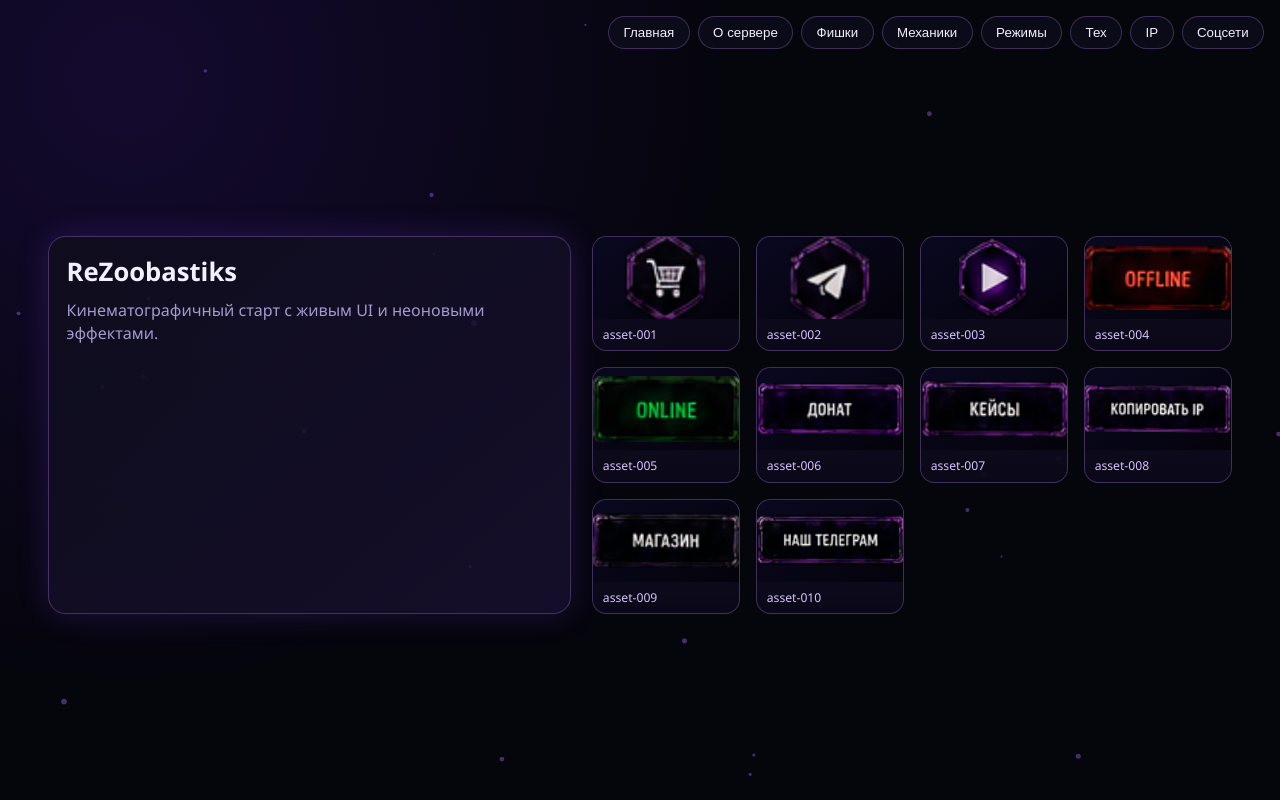
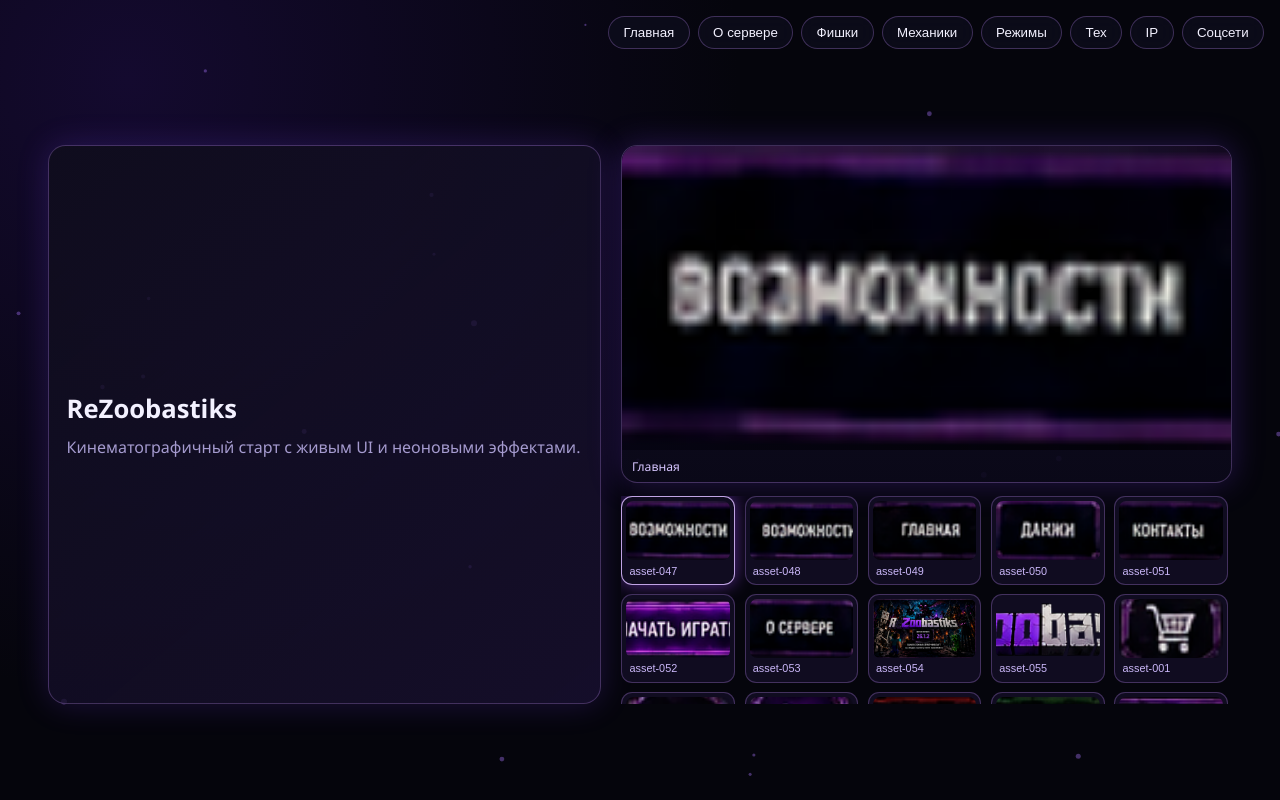
Before and after one commit to Z-oobastik-s/ReZoobastiks, a website built with Vite: page index.html in a window 1280 px wide. Built offline with nearby package versions, Linux system fonts and the light colour scheme; files whose address does not match are found by name.

Commit message:
Deploy ReZoobastiks 30.04.2026 21:50:13,00

```diff
--- a/src/components/scene-builder.ts
+++ b/src/components/scene-builder.ts
@@ -28,29 +28,60 @@ export function createSceneLayout(sections: SectionDefinition[], assets: VisualA
     const assetsPanel = document.createElement("div");
     assetsPanel.className = "scene-assets";
 
+    const heroAsset = assets[section.assetIndexes[0]];
+    const heroCard = document.createElement("figure");
+    heroCard.className = "asset-hero interactive";
+    heroCard.dataset.depth = "0.35";
+    const heroImage = document.createElement("img");
+    heroImage.className = "asset-hero__img";
+    heroImage.alt = heroAsset?.alt ?? section.title;
+    heroImage.draggable = false;
+    const heroCaption = document.createElement("figcaption");
+    heroCaption.textContent = section.label;
+    if (heroImage && heroAsset) {
+      heroImage.dataset.src = heroAsset.src;
+    }
+    heroCard.append(heroImage, heroCaption);
+    assetsPanel.append(heroCard);
+
+    const strip = document.createElement("div");
+    strip.className = "asset-strip";
+
     section.assetIndexes.forEach((assetIndex, localIndex) => {
       const asset = assets[assetIndex];
       if (!asset) return;
 
-      const figure = document.createElement("figure");
-      figure.className = "asset-card interactive";
-      figure.style.setProperty("--asset-order", String(localIndex));
+      const button = document.createElement("button");
+      button.className = "asset-chip interactive";
+      button.type = "button";
+      button.dataset.assetSrc = asset.src;
+      button.dataset.assetAlt = asset.alt;
+      button.dataset.depth = "0.18";
+      button.innerHTML = `
+        <img class="asset-chip__img" alt="${asset.alt}" draggable="false" />
+        <span>${asset.id}</span>
+      `;
 
-      const img = document.createElement("img");
-      img.className = "asset-card__img";
-      img.dataset.src = asset.src;
-      img.alt = asset.alt;
-      img.loading = localIndex > 1 ? "lazy" : "eager";
-      img.decoding = "async";
-      img.draggable = false;
+      const img = button.querySelector<HTMLImageElement>(".asset-chip__img");
+      if (img) img.dataset.src = asset.src;
 
-      const caption = document.createElement("figcaption");
-      caption.textContent = `${asset.id}`;
+      if (localIndex === 0) button.classList.add("is-active");
 
-      figure.append(img, caption);
-      assetsPanel.append(figure);
+      button.addEventListener("click", () => {
+        const src = button.dataset.assetSrc;
+        const alt = button.dataset.assetAlt ?? "Preview";
+        if (heroImage && src) {
+          heroImage.src = src;
+          heroImage.alt = alt;
+        }
+        strip.querySelectorAll(".asset-chip").forEach((chip) => chip.classList.remove("is-active"));
+        button.classList.add("is-active");
+      });
+
+      strip.append(button);
     });
 
+    assetsPanel.append(strip);
     sectionNode.append(assetsPanel);
     root.append(sectionNode);
   });
--- a/src/core/scene-data.ts
+++ b/src/core/scene-data.ts
@@ -15,6 +15,14 @@ export const visualAssets: VisualAsset[] = manifest.map((entry, index) => ({
   src: sortedAssetFiles[index],
   alt: entry.original
 }));
+
+const folderIndexMap = new Map<string, number[]>();
+manifest.forEach((entry, index) => {
+  const folder = entry.original.includes("/") ? entry.original.split("/")[0] : "root";
+  const list = folderIndexMap.get(folder) ?? [];
+  list.push(index);
+  folderIndexMap.set(folder, list);
+});
 
 const sectionIds: SectionDefinition["id"][] = [
   "hero",
@@ -51,20 +59,21 @@ const descriptions = [
   "Telegram, Discord и актуальные новости сервера."
 ];
 
-const assetsPerSection = Math.ceil(visualAssets.length / sectionIds.length);
+const sectionAssets: Record<SectionDefinition["id"], number[]> = {
+  hero: [...(folderIndexMap.get("Logo and Navbar") ?? []), ...(folderIndexMap.get("Buttons") ?? [])],
+  about: [...(folderIndexMap.get("Service Blocks Screenshots Gallery") ?? [])],
+  features: [...(folderIndexMap.get("Feature Blocks") ?? []), ...(folderIndexMap.get("Decorative frames") ?? [])],
+  mechanics: [...(folderIndexMap.get("Mechanic Blocks") ?? []), ...(folderIndexMap.get("Icons Elements") ?? [])],
+  modes: [...(folderIndexMap.get("Icons Elements") ?? []), ...(folderIndexMap.get("Status panel") ?? [])],
+  tech: [...(folderIndexMap.get("Progress Bars") ?? []), ...(folderIndexMap.get("Connecting to the server") ?? [])],
+  connect: [...(folderIndexMap.get("Connecting to the server") ?? []), ...(folderIndexMap.get("Buttons") ?? [])],
+  social: [...(folderIndexMap.get("Service Blocks Screenshots Gallery") ?? []), ...(folderIndexMap.get("root") ?? [])]
+};
 
-export const sections: SectionDefinition[] = sectionIds.map((id, index) => {
-  const start = index * assetsPerSection;
-  const end = Math.min(start + assetsPerSection, visualAssets.length);
-  const assetIndexes = Array.from({ length: Math.max(end - start, 1) }, (_, i) => start + i).filter(
-    (assetIndex) => assetIndex < visualAssets.length
-  );
-
-  return {
-    id,
-    label: labels[index],
-    title: titles[index],
-    description: descriptions[index],
-    assetIndexes
-  };
-});
+export const sections: SectionDefinition[] = sectionIds.map((id, index) => ({
+  id,
+  label: labels[index],
+  title: titles[index],
+  description: descriptions[index],
+  assetIndexes: sectionAssets[id].length ? sectionAssets[id] : [index]
+}));
--- a/src/core/scene-engine.ts
+++ b/src/core/scene-engine.ts
@@ -64,16 +64,9 @@ export class SceneEngine {
   }
 
   private observeSections(): void {
-    const observer = new IntersectionObserver(
-      (entries) => {
-        entries.forEach((entry) => {
-          if (entry.isIntersecting) entry.target.classList.add("is-visible");
-        });
-      },
-      { threshold: 0.3 }
-    );
-
-    this.sections.forEach((section) => observer.observe(section));
+    this.sections.forEach((section, index) => {
+      if (index <= 1) section.classList.add("is-visible");
+    });
   }
 
   scrollTo(index: number): void {
@@ -95,6 +88,8 @@ export class SceneEngine {
     if (next !== this.current) {
       this.current = next;
       this.updateNav();
+      this.updateSectionVisibility();
+      window.dispatchEvent(new CustomEvent("scene:change", { detail: { index: this.current } }));
     }
     this.raf = window.requestAnimationFrame(this.animate);
     this.ticking = true;
@@ -106,6 +101,12 @@ export class SceneEngine {
     });
   }
 
+  private updateSectionVisibility(): void {
+    this.sections.forEach((section, index) => {
+      section.classList.toggle("is-visible", Math.abs(index - this.current) <= 1);
+    });
+  }
+
   destroy(): void {
     if (this.ticking) {
       window.cancelAnimationFrame(this.raf);
--- a/src/utils/experience.ts
+++ b/src/utils/experience.ts
@@ -1,5 +1,5 @@
 export function preloadCriticalAssets(count = 10): void {
-  const imgs = Array.from(document.querySelectorAll<HTMLImageElement>(".asset-card__img")).slice(0, count);
+  const imgs = Array.from(document.querySelectorAll<HTMLImageElement>("img[data-src]")).slice(0, count);
   imgs.forEach((img) => {
     const src = img.dataset.src;
     if (!src) return;
@@ -9,22 +9,28 @@ export function preloadCriticalAssets(count = 10): void {
 }
 
 export function setupLazyAssets(): void {
-  const images = Array.from(document.querySelectorAll<HTMLImageElement>(".asset-card__img"));
-  const observer = new IntersectionObserver(
-    (entries) => {
-      entries.forEach((entry) => {
-        if (!entry.isIntersecting) return;
-        const img = entry.target as HTMLImageElement;
+  const sectionImages = Array.from(document.querySelectorAll<HTMLElement>(".scene-section")).map((section) =>
+    Array.from(section.querySelectorAll<HTMLImageElement>("img[data-src]"))
+  );
+
+  const loadSection = (sectionIndex: number): void => {
+    const images = sectionImages[sectionIndex] ?? [];
+    images.forEach((img) => {
       if (img.src) return;
       const src = img.dataset.src;
-        if (!src) return;
-        img.src = src;
-        observer.unobserve(img);
+      if (src) img.src = src;
     });
-    },
-    { rootMargin: "260px 0px", threshold: 0.01 }
-  );
-  images.forEach((img) => observer.observe(img));
+  };
+
+  loadSection(0);
+  loadSection(1);
+
+  window.addEventListener("scene:change", (event) => {
+    const index = Number((event as CustomEvent<{ index: number }>).detail?.index ?? 0);
+    loadSection(index - 1);
+    loadSection(index);
+    loadSection(index + 1);
+  });
 }
 
 export function setupAntiCopyLayer(): void {
@@ -40,16 +46,22 @@ export function setupAntiCopyLayer(): void {
 }
 
 export function setupParallax(): void {
-  const cards = Array.from(document.querySelectorAll<HTMLElement>(".interactive"));
+  if (window.innerWidth < 1024) return;
+  const cards = Array.from(document.querySelectorAll<HTMLElement>(".interactive")).slice(0, 24);
+  let raf = 0;
   window.addEventListener("mousemove", (event) => {
+    if (raf) return;
+    raf = window.requestAnimationFrame(() => {
+      raf = 0;
       const centerX = window.innerWidth / 2;
       const centerY = window.innerHeight / 2;
       const x = (event.clientX - centerX) / centerX;
       const y = (event.clientY - centerY) / centerY;
       cards.forEach((card) => {
         const depth = Number(card.dataset.depth ?? 1);
-      card.style.setProperty("--px", `${x * depth * 10}px`);
-      card.style.setProperty("--py", `${y * depth * 10}px`);
+        card.style.setProperty("--px", `${x * depth * 8}px`);
+        card.style.setProperty("--py", `${y * depth * 8}px`);
+      });
     });
   });
 }
--- a/styles/animations.css
+++ b/styles/animations.css
@@ -18,7 +18,7 @@
 .scene-section {
   opacity: 0;
   transform: translate3d(0, 48px, 0);
-  transition: opacity 0.8s ease, transform 0.8s cubic-bezier(0.2, 0.8, 0.2, 1);
+  transition: opacity 0.55s ease, transform 0.55s cubic-bezier(0.2, 0.8, 0.2, 1);
 }
 
 .scene-section.is-visible {
@@ -26,9 +26,9 @@
   transform: translate3d(0, 0, 0);
 }
 
-.asset-card {
+.asset-chip,
+.asset-hero {
   animation: floatIn 0.65s both;
-  animation-delay: calc(var(--asset-order, 0) * 40ms);
 }
 
 @keyframes floatIn {
--- a/styles/global.css
+++ b/styles/global.css
@@ -75,10 +75,10 @@ body {
 
 .scene-section {
   min-height: 100vh;
-  padding: 5.2rem 1rem 2rem;
+  padding: 5.4rem 1rem 1.4rem;
   display: grid;
-  grid-template-columns: 1fr;
-  gap: 1rem;
+  grid-template-columns: 1fr minmax(0, 1.2fr);
+  gap: 1.2rem;
   align-content: center;
 }
 
@@ -88,6 +88,10 @@ body {
   border-radius: 1.1rem;
   padding: 1.1rem;
   box-shadow: 0 0 2rem rgba(128, 71, 255, 0.2);
+  min-height: min(52vh, 24rem);
+  display: grid;
+  align-content: center;
+  transform: translate3d(var(--px, 0), var(--py, 0), 0);
 }
 
 .scene-card h2 {
@@ -103,41 +107,81 @@ body {
 
 .scene-assets {
   display: grid;
-  grid-template-columns: repeat(2, minmax(0, 1fr));
-  gap: 0.75rem;
+  gap: 0.85rem;
 }
 
-.asset-card {
+.asset-hero {
   margin: 0;
-  border-radius: 0.9rem;
+  border-radius: 1rem;
   overflow: hidden;
   border: 1px solid var(--stroke);
   background: linear-gradient(180deg, rgba(19, 14, 38, 0.94), rgba(11, 9, 26, 0.92));
   transform: translate3d(var(--px, 0), var(--py, 0), 0);
+  box-shadow: 0 0 2rem rgba(126, 64, 255, 0.25);
 }
 
-.asset-card__img {
+.asset-hero__img {
   width: 100%;
   display: block;
-  aspect-ratio: 16 / 9;
-  object-fit: contain;
+  aspect-ratio: 16 / 8;
+  object-fit: cover;
   background: linear-gradient(145deg, var(--bg-2), #04030b);
 }
 
-.asset-card figcaption {
+.asset-hero figcaption {
   font-size: 0.76rem;
   color: #d7c6ff;
   padding: 0.45rem 0.6rem;
 }
 
+.asset-strip {
+  display: grid;
+  grid-template-columns: repeat(5, minmax(0, 1fr));
+  gap: 0.6rem;
+  max-height: 30vh;
+  overflow: auto;
+  padding-right: 0.25rem;
+}
+
+.asset-chip {
+  border: 1px solid var(--stroke);
+  background: rgba(18, 14, 35, 0.92);
+  color: #e7ddff;
+  border-radius: 0.7rem;
+  padding: 0.25rem;
+  cursor: pointer;
+  text-align: left;
+  transform: translate3d(var(--px, 0), var(--py, 0), 0);
+}
+
+.asset-chip.is-active {
+  border-color: rgba(217, 185, 255, 0.88);
+  box-shadow: 0 0 1.1rem rgba(156, 72, 255, 0.55);
+}
+
+.asset-chip__img {
+  width: 100%;
+  aspect-ratio: 16 / 9;
+  object-fit: cover;
+  border-radius: 0.45rem;
+  display: block;
+}
+
+.asset-chip span {
+  display: block;
+  font-size: 0.68rem;
+  padding: 0.3rem 0.2rem 0.2rem;
+  color: #cab7f8;
+}
+
 @media (min-width: 768px) {
   .scene-section {
-    grid-template-columns: 0.9fr 1.1fr;
+    grid-template-columns: 0.95fr 1.05fr;
     gap: 1.3rem;
     padding: 5rem 2rem 2rem;
   }
-  .scene-assets {
-    grid-template-columns: repeat(3, minmax(0, 1fr));
+  .asset-strip {
+    grid-template-columns: repeat(6, minmax(0, 1fr));
   }
 }
 
@@ -145,9 +189,21 @@ body {
   .scene-section {
     padding: 5.5rem 3rem 2.4rem;
   }
-  .scene-assets {
-    grid-template-columns: repeat(4, minmax(0, 1fr));
-    gap: 1rem;
+  .asset-strip {
+    grid-template-columns: repeat(5, minmax(0, 1fr));
+    max-height: 26vh;
+  }
+}
+
+@media (max-width: 1023px) {
+  .scene-section {
+    grid-template-columns: 1fr;
+  }
+  .scene-card {
+    min-height: auto;
+  }
+  .asset-strip {
+    grid-template-columns: repeat(3, minmax(0, 1fr));
   }
 }
 
```
Lines whose indentation alone changed are shown as unchanged.
